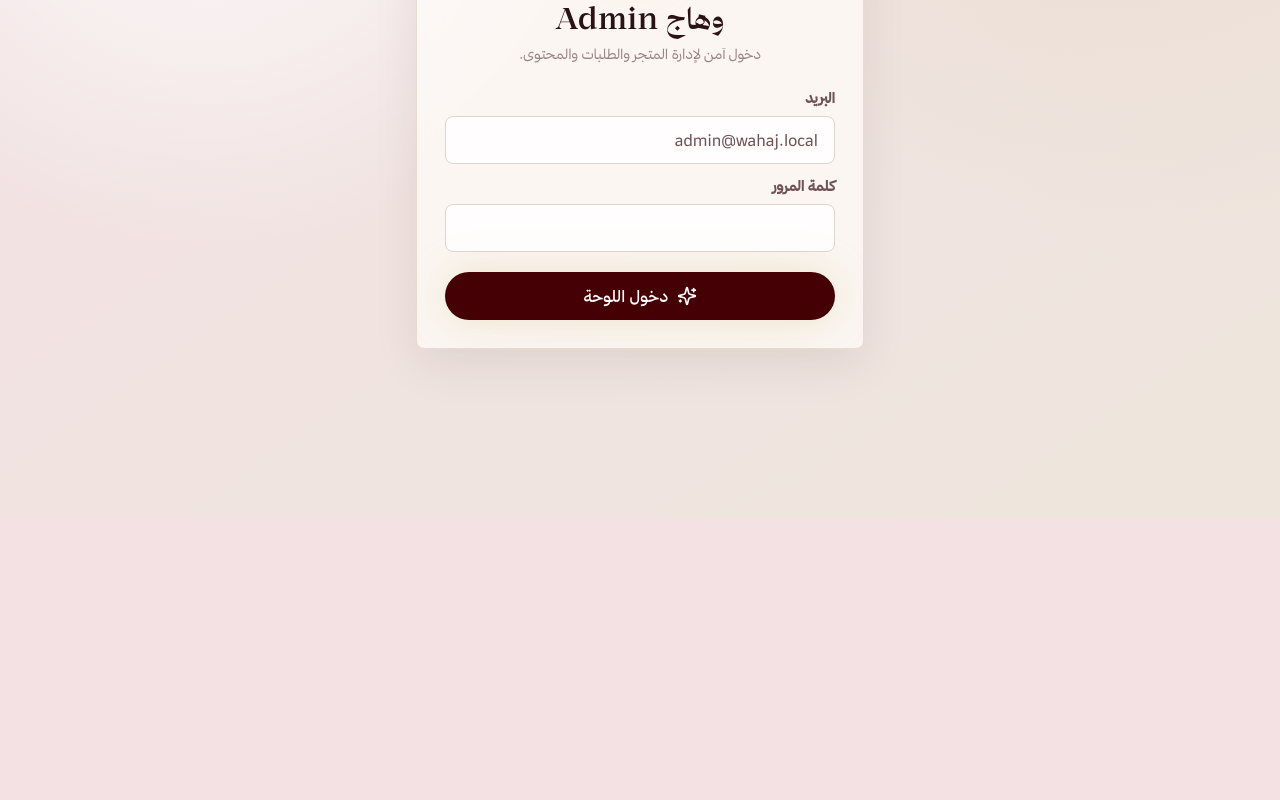
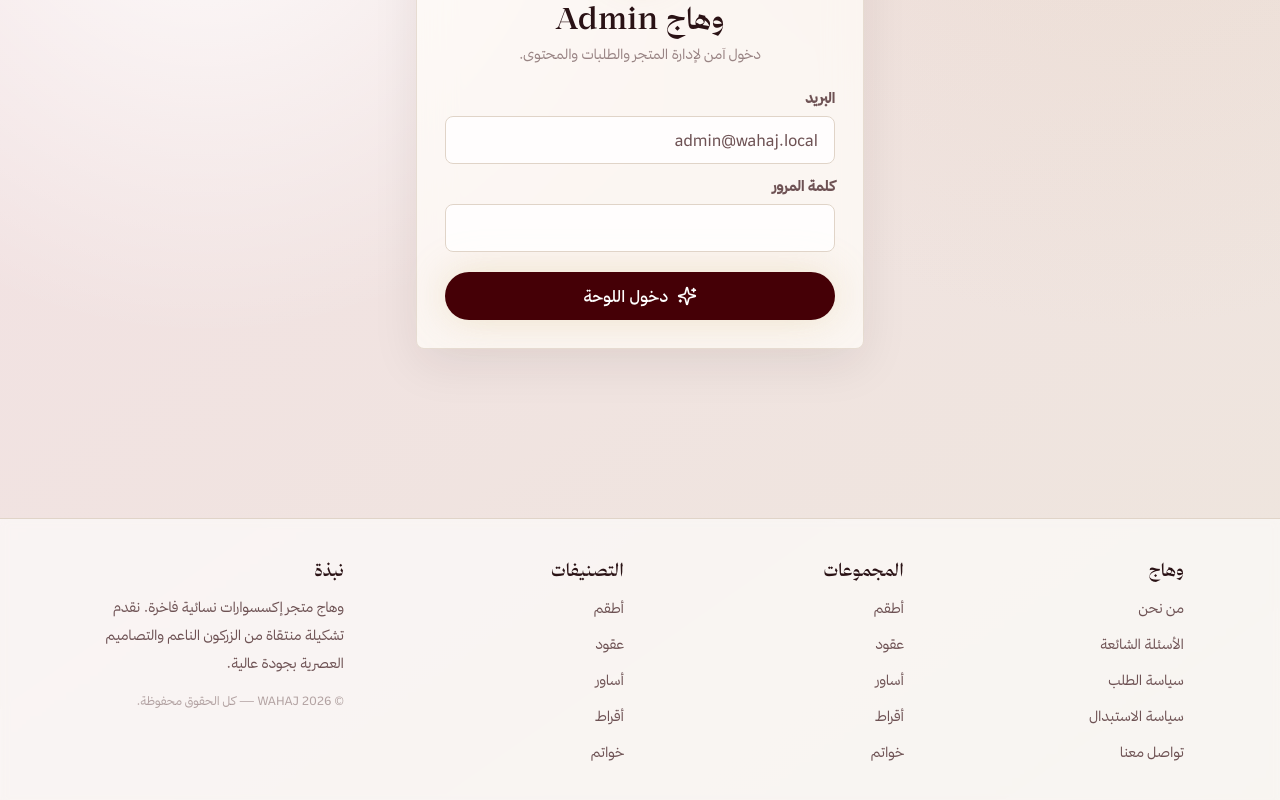
Before and after one commit to hkorpro-art/wahaj-store, a Next.js app: page /admin/login in a window 1280 px wide. Shown: the part 282-1082 px from the top of the page. Before the commit the page ends 800 px from the top, so only its background shows below. Built offline with nearby package versions, Linux system fonts and the light colour scheme; no server answers.

Commit message:
feat: add footer, breadcrumbs, category nav, and menu links for crawl depth

```diff
--- a/app/layout.tsx
+++ b/app/layout.tsx
@@ -2,6 +2,7 @@ import type { Metadata, Viewport } from "next";
 import localFont from "next/font/local";
 import type { ReactNode } from "react";
 import PremiumSplashLoader from "@/components/storefront/PremiumSplashLoader";
+import Footer from "@/components/storefront/Footer";
 import { CartProvider } from "@/lib/cart-context";
 import { PHProvider } from "@/lib/posthog";
 import PostHogPageView from "@/components/PostHogPageView";
@@ -140,7 +141,10 @@ export default function RootLayout({ children }: Readonly<{ children: ReactNode
               }
             }}
           />
-          <div className="wahaj-app-shell">{children}</div>
+          <div className="wahaj-app-shell">
+            {children}
+            <Footer />
+          </div>
           </PHProvider>
         </CartProvider>
       </body>
--- /dev/null
+++ b/components/storefront/Footer.tsx
@@ -0,0 +1,88 @@
+import Link from "next/link";
+import { seedCollections } from "@/lib/collections";
+import { seedCategories } from "@/lib/categories";
+import { SITE_URL } from "@/lib/site-config";
+
+const infoLinks = [
+  { label: "من نحن", href: "/about" },
+  { label: "الأسئلة الشائعة", href: "/faq" },
+  { label: "سياسة الطلب", href: "/order-policy" },
+  { label: "سياسة الاستبدال", href: "/exchange-policy" },
+  { label: "تواصل معنا", href: "/contact" }
+] as const;
+
+export default function Footer() {
+  const visibleCollections = seedCollections.filter((c) => c.visible);
+  const visibleCategories = seedCategories.filter((c) => c.visible);
+
+  return (
+    <footer className="border-t border-wahaj-border bg-white/60 backdrop-blur-sm">
+      <div className="mx-auto max-w-6xl px-4 py-10 sm:px-6 lg:px-8">
+        <div className="grid gap-8 sm:grid-cols-2 lg:grid-cols-4" dir="rtl">
+          <div>
+            <h3 className="mb-3 font-thmanyah-display text-lg font-medium text-wahaj-ink">
+              وهاج
+            </h3>
+            <ul className="space-y-2">
+              {infoLinks.map((link) => (
+                <li key={link.href}>
+                  <Link
+                    href={link.href}
+                    className="text-sm text-wahaj-text/72 transition hover:text-wahaj-rose"
+                  >
+                    {link.label}
+                  </Link>
+                </li>
+              ))}
+            </ul>
+          </div>
+          <div>
+            <h3 className="mb-3 font-thmanyah-display text-lg font-medium text-wahaj-ink">
+              المجموعات
+            </h3>
+            <ul className="space-y-2">
+              {visibleCollections.map((c) => (
+                <li key={c.id}>
+                  <Link
+                    href={`/collections/${c.slug}`}
+                    className="text-sm text-wahaj-text/72 transition hover:text-wahaj-rose"
+                  >
+                    {c.name}
+                  </Link>
+                </li>
+              ))}
+            </ul>
+          </div>
+          <div>
+            <h3 className="mb-3 font-thmanyah-display text-lg font-medium text-wahaj-ink">
+              التصنيفات
+            </h3>
+            <ul className="space-y-2">
+              {visibleCategories.map((c) => (
+                <li key={c.id}>
+                  <Link
+                    href={`/category/${c.slug}`}
+                    className="text-sm text-wahaj-text/72 transition hover:text-wahaj-rose"
+                  >
+                    {c.name}
+                  </Link>
+                </li>
+              ))}
+            </ul>
+          </div>
+          <div className="text-sm leading-7 text-wahaj-text/72">
+            <h3 className="mb-3 font-thmanyah-display text-lg font-medium text-wahaj-ink">
+              نبذة
+            </h3>
+            <p>
+              وهاج متجر إكسسوارات نسائية فاخرة. نقدم تشكيلة منتقاة من الزركون الناعم والتصاميم العصرية بجودة عالية.
+            </p>
+            <p className="mt-4 text-xs text-wahaj-text/50">
+              &copy; {new Date().getFullYear()} WAHAJ &mdash; كل الحقوق محفوظة.
+            </p>
+          </div>
+        </div>
+      </div>
+    </footer>
+  );
+}
--- a/components/storefront/ProductDetailClient.tsx
+++ b/components/storefront/ProductDetailClient.tsx
@@ -20,6 +20,7 @@ type ProductDetailClientProps = {
   slug: string;
   initialProduct: ManagedProduct | null;
   initialSimilarProducts: ManagedProduct[];
+  parentCategory?: { name: string; slug: string };
 };
 
 function normalizeSlug(value: string) {
@@ -69,7 +70,7 @@ const colorMap: Record<string, string> = {
   لؤلؤي: "#F7EFEA"
 };
 
-export default function ProductDetailClient({ slug, initialProduct, initialSimilarProducts }: ProductDetailClientProps) {
+export default function ProductDetailClient({ slug, initialProduct, initialSimilarProducts, parentCategory }: ProductDetailClientProps) {
   const posthog = usePostHog();
   const [product, setProduct] = useState<ManagedProduct | null>(
     initialProduct
@@ -264,6 +265,14 @@ export default function ProductDetailClient({ slug, initialProduct, initialSimil
             <ArrowRight className="h-5 w-5" />
           </Link>
           <div className="min-w-0 text-center">
+            {parentCategory ? (
+              <nav className="mb-0.5 flex items-center justify-center gap-1 text-xs text-wahaj-text/60" dir="rtl">
+                <Link href="/" className="hover:text-wahaj-rose transition">الرئيسية</Link>
+                <ChevronDown className="h-3 w-3 -rotate-90 text-wahaj-text/40" />
+                <Link href={`/category/${parentCategory.slug}`} className="hover:text-wahaj-rose transition">{parentCategory.name}</Link>
+                <ChevronDown className="h-3 w-3 -rotate-90 text-wahaj-text/40" />
+              </nav>
+            ) : null}
             <p className="truncate font-thmanyah-text text-lg font-medium text-wahaj-ink">{product.name}</p>
             <p className="text-xs text-wahaj-rose">WAHAJ Detail</p>
           </div>
--- a/components/storefront/WahajStorefront.tsx
+++ b/components/storefront/WahajStorefront.tsx
@@ -32,6 +32,9 @@ import { type ElementContrasts } from "@/lib/contrast";
 import BrandMark from "@/components/storefront/BrandMark";
 import LifestyleHero from "@/components/storefront/LifestyleHero";
 import CircularCollections from "@/components/storefront/CircularCollections";
+import { seedCollections } from "@/lib/collections";
+import { seedCategories } from "@/lib/categories";
+import CircularCategoryNav from "@/components/storefront/CircularCategoryNav";
 import { formatPrice, products } from "@/lib/data";
 import { db, isFirebaseClientConfigured } from "@/lib/firebase";
 import { imageUrl } from "@/lib/imagekit";
@@ -223,6 +226,8 @@ export default function WahajStorefront() {
           </div>
           <CircularCollections />
         </div>
+
+        <CircularCategoryNav />
 
         <motion.section id="products" {...fadeUp} className="lux-section">
           <div className="mb-4 flex items-end justify-between gap-4">
@@ -825,7 +830,7 @@ function CartSheet({ open, items, total, products, onClose, onQty, onRemove, onC
    ═══════════════════════════════════════════════════════════ */
 
 function MenuSheet({ open, onClose }: { open: boolean; onClose: () => void }) {
-  const links = [
+  const infoLinks = [
     ["من نحن", "/about"],
     ["الأسئلة الشائعة", "/faq"],
     ["سياسة الطلب", "/order-policy"],
@@ -834,13 +839,16 @@ function MenuSheet({ open, onClose }: { open: boolean; onClose: () => void }) {
     ["لوحة التحكم", "/admin"]
   ];
 
+  const visibleCollections = seedCollections.filter((c) => c.visible);
+  const visibleCategories = seedCategories.filter((c) => c.visible);
+
   return (
     <AnimatePresence>
       {open ? (
         <motion.div className="fixed inset-0 z-[75]" initial={{ opacity: 0 }} animate={{ opacity: 1 }} exit={{ opacity: 0 }}>
           <button className="absolute inset-0 bg-wahaj-ink/25 backdrop-blur-sm" onClick={onClose} aria-label="إغلاق" />
           <motion.aside
-            className="glass absolute bottom-0 right-0 top-0 w-[86vw] max-w-sm p-5"
+            className="glass absolute bottom-0 right-0 top-0 w-[86vw] max-w-sm p-5 overflow-y-auto"
             initial={{ x: "100%" }}
             animate={{ x: 0 }}
             exit={{ x: "100%" }}
@@ -852,8 +860,48 @@ function MenuSheet({ open, onClose }: { open: boolean; onClose: () => void }) {
                 <X className="h-5 w-5" />
               </button>
             </div>
-            <div className="mt-7 space-y-2">
-              {links.map(([label, href]) => (
+
+            {visibleCollections.length > 0 ? (
+              <>
+                <p className="mt-7 mb-2 text-xs font-bold text-wahaj-rose/80">المجموعات</p>
+                <div className="space-y-2">
+                  {visibleCollections.map((c) => (
+                    <Link
+                      key={c.id}
+                      href={`/collections/${c.slug}`}
+                      onClick={onClose}
+                      className="flex items-center justify-between rounded-[8px] border border-wahaj-border bg-white/70 px-4 py-3 font-bold btn-luxury"
+                    >
+                      {c.name}
+                      <ChevronLeft className="h-4 w-4 text-wahaj-rose" />
+                    </Link>
+                  ))}
+                </div>
+              </>
+            ) : null}
+
+            {visibleCategories.length > 0 ? (
+              <>
+                <p className="mt-5 mb-2 text-xs font-bold text-wahaj-rose/80">التصنيفات</p>
+                <div className="space-y-2">
+                  {visibleCategories.map((c) => (
+                    <Link
+                      key={c.id}
+                      href={`/category/${c.slug}`}
+                      onClick={onClose}
+                      className="flex items-center justify-between rounded-[8px] border border-wahaj-border bg-white/70 px-4 py-3 font-bold btn-luxury"
+                    >
+                      {c.name}
+                      <ChevronLeft className="h-4 w-4 text-wahaj-rose" />
+                    </Link>
+                  ))}
+                </div>
+              </>
+            ) : null}
+
+            <p className="mt-5 mb-2 text-xs font-bold text-wahaj-rose/80">وهاج</p>
+            <div className="space-y-2">
+              {infoLinks.map(([label, href]) => (
                 <Link
                   key={href}
                   href={href}
```
Also changed, not shown: app/product/[slug]/page.tsx (+33 -5 lines).
